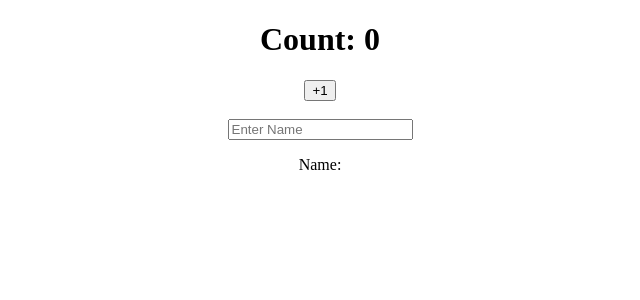
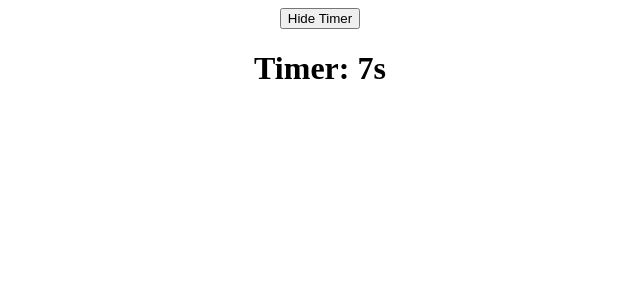
Before and after one commit to rohitware/react-playground, a React app: page / in a window 1280 px wide. Shown: the top 300 px of the page, without its empty margins (320-960 px from the left). Built offline with nearby package versions, Linux system fonts and the light colour scheme; the HTML template or start-up script is replaced by a standard one.

Commit message:
useEffect - CleanupDemo

```diff
--- a/src/App.jsx
+++ b/src/App.jsx
@@ -11,6 +11,7 @@ import ObjectDemo from "./useState/ObjectDemo";
 import PrevStateDemo from "./useState/PrevStateDemo";
 import ArrayDemo from "./useState/ArrayDemo";
 import UseEffectDemo from "./useEffect/UseEffectDemo";
+import CleanupDemo from "./useEffect/CleanupDemo";
 
 function App() {
   return (
@@ -29,7 +30,8 @@ function App() {
       {/* <ObjectDemo /> */}
       {/* <PrevStateDemo /> */}
       {/* <ArrayDemo /> */}
-      <UseEffectDemo />
+      {/* <UseEffectDemo /> */}
+      <CleanupDemo />
     </div>
   );
 }
--- /dev/null
+++ b/src/useEffect/CleanupDemo.jsx
@@ -0,0 +1,37 @@
+import { useState, useEffect } from "react";
+
+function Timer() {
+  const [seconds, setSeconds] = useState(0);
+
+  useEffect(() => {
+    console.log("timer started");
+
+    const interval = setInterval(() => {
+      setSeconds((prev) => prev + 1);
+    }, 1000);
+
+    // cleanup — runs when component unmounts
+    return () => {
+      console.log("timer stopped");
+      clearInterval(interval);
+    };
+  }, []);
+
+  return <h1>Timer: {seconds}s</h1>;
+}
+
+function CleanupDemo() {
+  const [show, setShow] = useState(true);
+
+  return (
+    <div>
+      <button onClick={() => setShow((prev) => !prev)}>
+        {show ? "Hide Timer" : "Show Timer"}
+      </button>
+
+      {show && <Timer />}
+    </div>
+  );
+}
+
+export default CleanupDemo;
```
